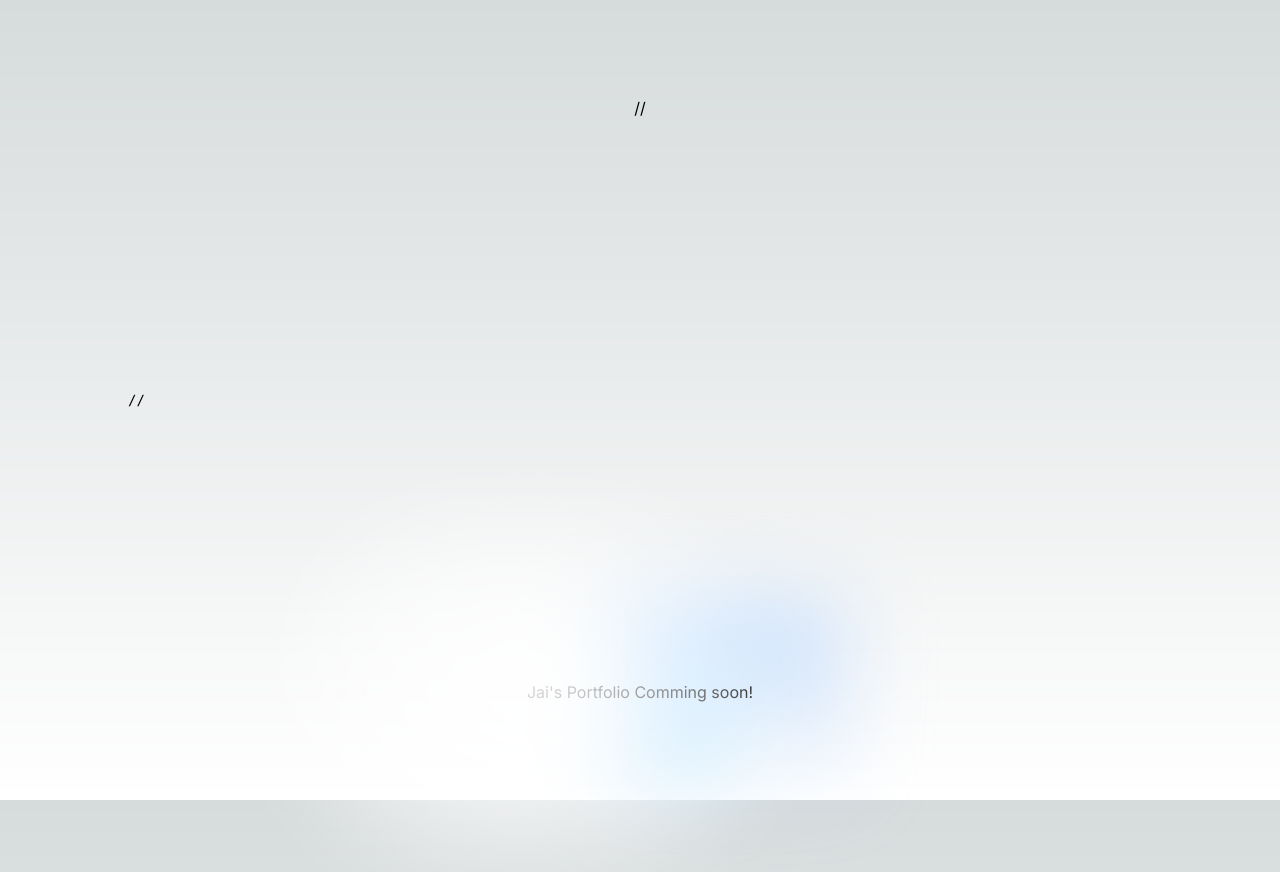
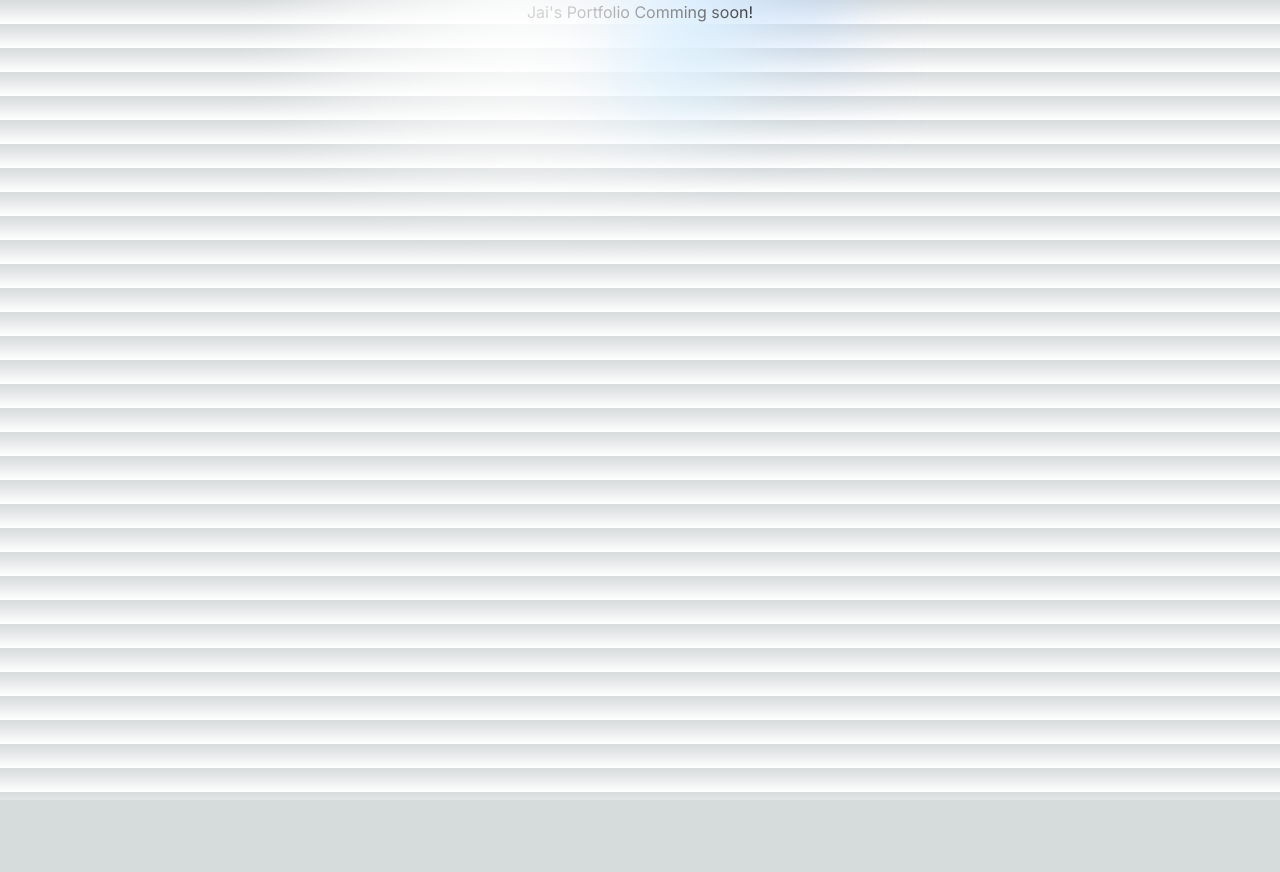
Before and after one commit to jais2793/portfolio, a Next.js app: page / in a window 1280 px wide. After the commit the page ends 800 px from the top, so only its background shows below. Built offline with nearby package versions, Linux system fonts and the light colour scheme.

Commit message:
Update page.js

```diff
--- a/app/page.js
+++ b/app/page.js
@@ -1,9 +1,6 @@
 export default function Home() {
   return (
-    <main className="flex min-h-screen flex-col items-center justify-between p-24">
-      // <div className="z-10 max-w-5xl w-full items-center justify-between font-mono text-sm lg:flex">
-      // </div>
-
+    <main className="flex h-full w-full flex-col items-center justify-between p-18">
       <div className="relative flex place-items-center before:absolute before:h-[300px] before:w-[480px] before:-translate-x-1/2 before:rounded-full before:bg-gradient-radial before:from-white before:to-transparent before:blur-2xl before:content-[''] after:absolute after:-z-20 after:h-[180px] after:w-[240px] after:translate-x-1/3 after:bg-gradient-conic after:from-sky-200 after:via-blue-200 after:blur-2xl after:content-[''] before:dark:bg-gradient-to-br before:dark:from-transparent before:dark:to-blue-700 before:dark:opacity-10 after:dark:from-sky-900 after:dark:via-[#0141ff] after:dark:opacity-40 before:lg:h-[360px] z-[-1]">
         <h2> Jai's Portfolio Comming soon! </h2>
       </div>
```
